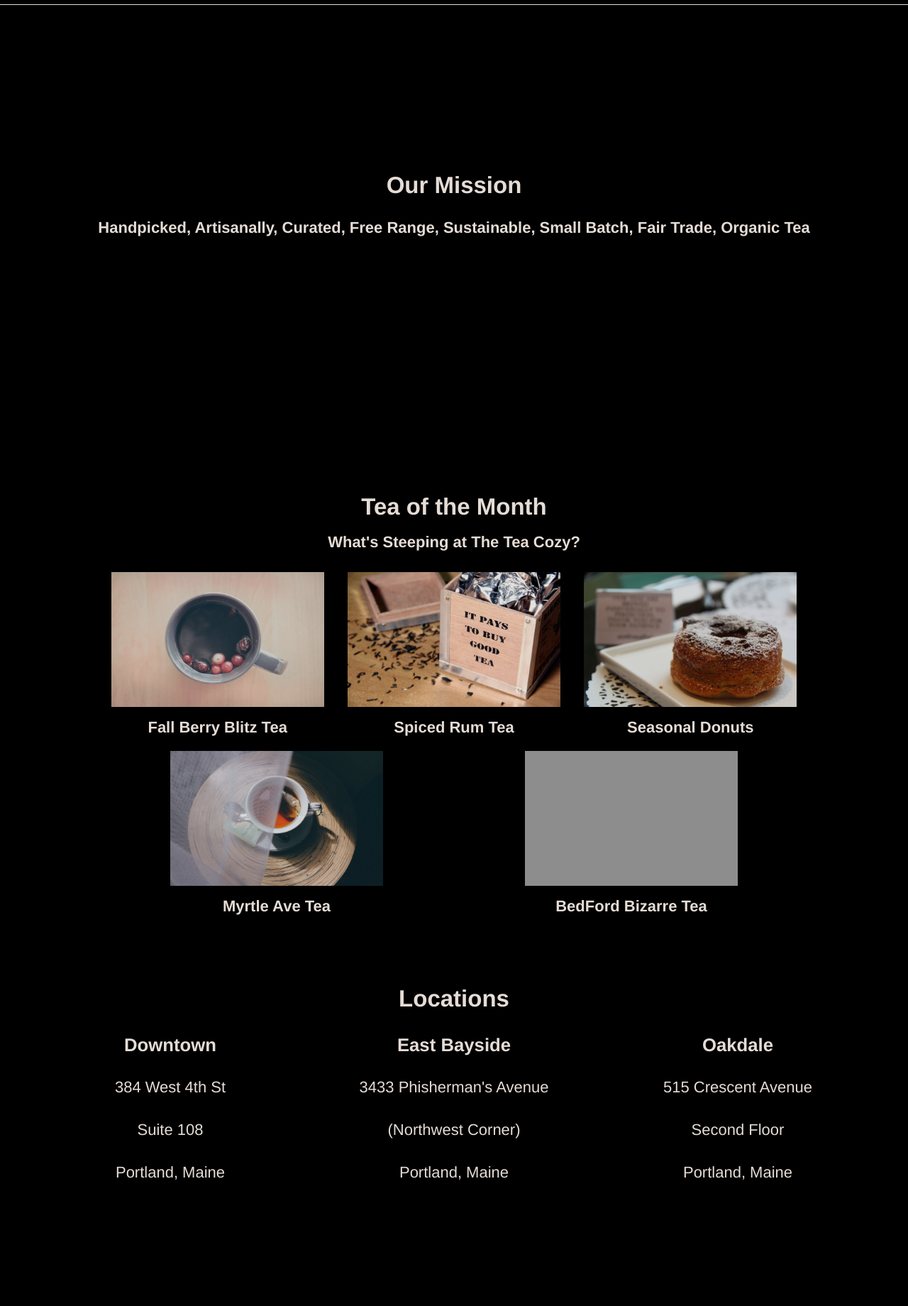
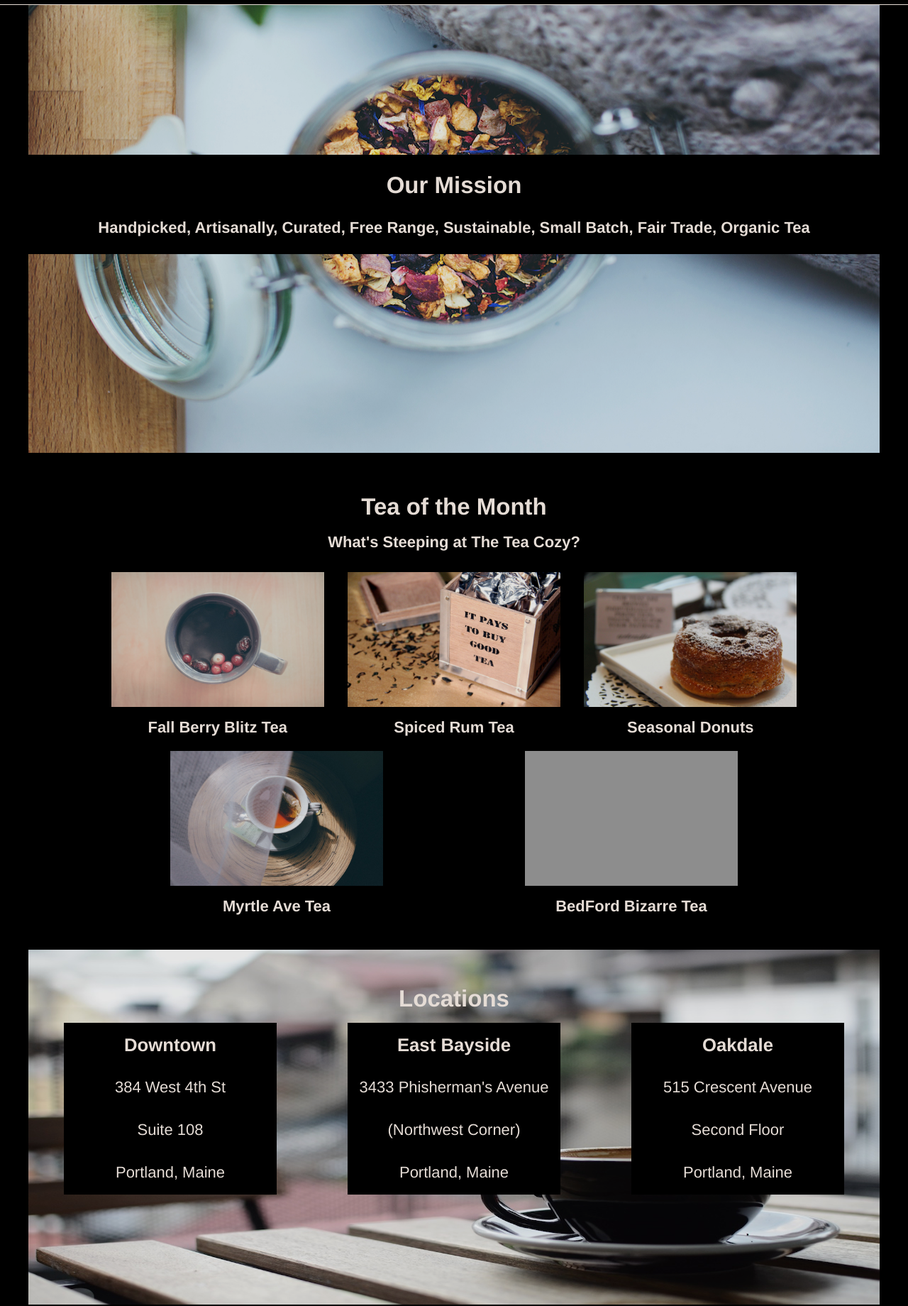
Before and after one commit to edurlix/TeaCozy, a plain HTML site: page index.html in a window 1280 px wide. Shown: the part 62-1902 px from the top of the page at 71% size. Drawn offline with Linux system fonts and the light colour scheme; the site is published under a folder, as on GitHub Pages, so addresses that start at the root find nothing.

Commit message:
Update styles.css

```diff
--- a/styles.css
+++ b/styles.css
@@ -49,7 +49,7 @@ a{
 /* Mission */
 .mission{
     display: flex;
-    background-image: url(/img/img-mission-background.jpg);
+    background-image: url(img/img-mission-background.jpg);
     height: 700px;
     width: 1200px;
     position: relative;
@@ -120,7 +120,7 @@ a{
 /* Location */
 .locations{
     display: flex;
-    background-image: url(/img/img-locations-background.jpg);
+    background-image: url(img/img-locations-background.jpg);
     width: 1200px;
     height: 500px;
     background-size: 1200px 500px;
```
